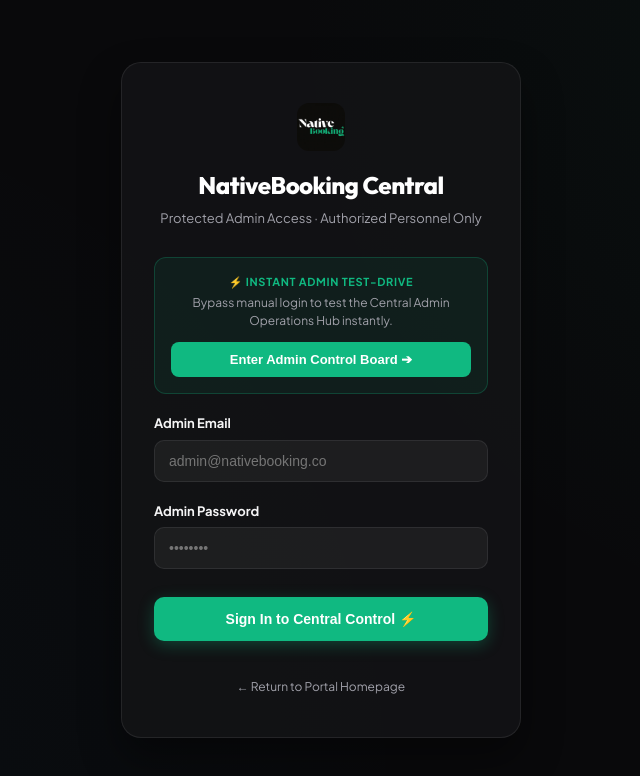
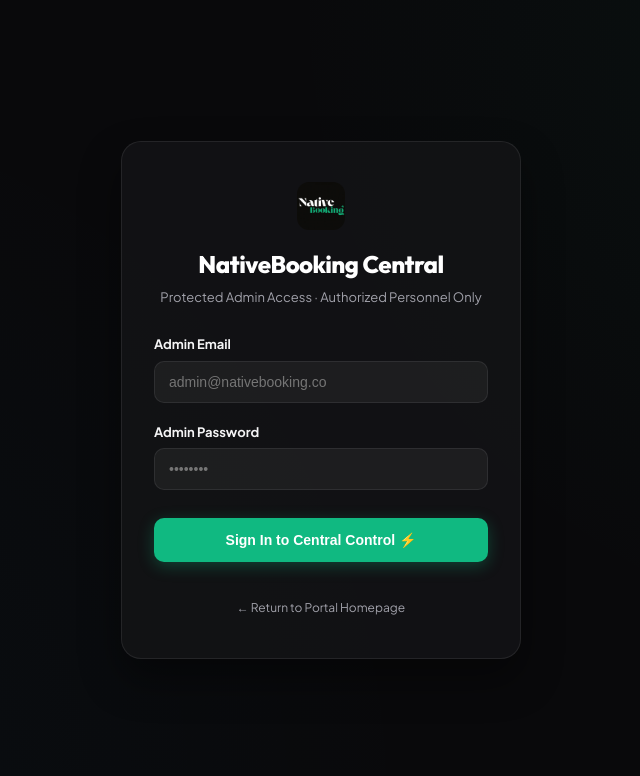
Before and after one commit to RadoMatas/NativeBooking, a React (Vite) app: page /adminlogin in a window 1280 px wide. Shown: the top 776 px of the page, without its empty margins (319-959 px from the left). Built offline with nearby package versions, Linux system fonts and the light colour scheme; no server answers; the database is empty.

Commit message:
Deleted auto login into AdminLogin page,updated auth to not be able to use dummy admin email to login into internal adminlogin page

```diff
--- a/src/auth.ts
+++ b/src/auth.ts
@@ -34,8 +34,8 @@ export async function login(email: string, password: string): Promise<boolean> {
       return true;
     }
     // Admin credentials (strictly admin@nativebooking.co)
-    const isAdminEmail = email === 'admin@nativebooking.co' || email === 'admin@test.com'
-    const isAdminPass  = password === 'NativeBooking2026!Admin' || password === 'admin123'
+    const isAdminEmail = email === 'admin@nativebooking.co'
+    const isAdminPass  = password === 'NativeBooking2026!Admin'
 
     if (isAdminEmail && isAdminPass) {
       currentUserRole = 'admin';
@@ -154,7 +154,7 @@ async function syncUserProfile(user: FirebaseUser) {
   sessionStorage.setItem('currentUserEmail', user.email || '')
 
   let role: 'admin' | 'customer' = 'customer'
-  if (user.email === 'admin@nativebooking.co' || user.email === 'admin@test.com') {
+  if (user.email === 'admin@nativebooking.co' ) {
     role = 'admin'
   }
 
--- a/src/pages/AdminLogin.tsx
+++ b/src/pages/AdminLogin.tsx
@@ -100,44 +100,6 @@ export default function AdminLogin() {
           </div>
         )}
 
-        {/* 1-Click Demo Admin Quick Access */}
-        <div style={{ background: 'rgba(16, 185, 129, 0.08)', border: '1px solid rgba(16, 185, 129, 0.25)', borderRadius: '12px', padding: '16px', textAlign: 'center' }}>
-          <div style={{ fontSize: '11px', fontWeight: 700, color: t.accent, textTransform: 'uppercase', letterSpacing: '0.06em', marginBottom: '4px' }}>
-            ⚡ Instant Admin Test-Drive
-          </div>
-          <p style={{ fontSize: '12px', color: t.textSecondary, marginBottom: '12px' }}>
-            Bypass manual login to test the Central Admin Operations Hub instantly.
-          </p>
-          <button
-            type="button"
-            onClick={async () => {
-              setIsLoggingIn(true)
-              setErrorMsg('')
-              const ok = await login('admin@test.com', 'admin123')
-              setIsLoggingIn(false)
-              if (ok && currentUserRole === 'admin') {
-                navigate('/admin')
-              } else {
-                setErrorMsg('Demo Admin access failed.')
-              }
-            }}
-            disabled={isLoggingIn}
-            style={{
-              width: '100%',
-              padding: '10px',
-              fontSize: '13px',
-              fontWeight: 700,
-              borderRadius: '8px',
-              background: t.accent,
-              color: '#ffffff',
-              border: 'none',
-              cursor: 'pointer',
-            }}
-          >
-            Enter Admin Control Board ➔
-          </button>
-        </div>
-
         <div>
           <label style={{ display: 'block', fontSize: '13px', fontWeight: 700, marginBottom: '6px' }}>
             Admin Email
```
